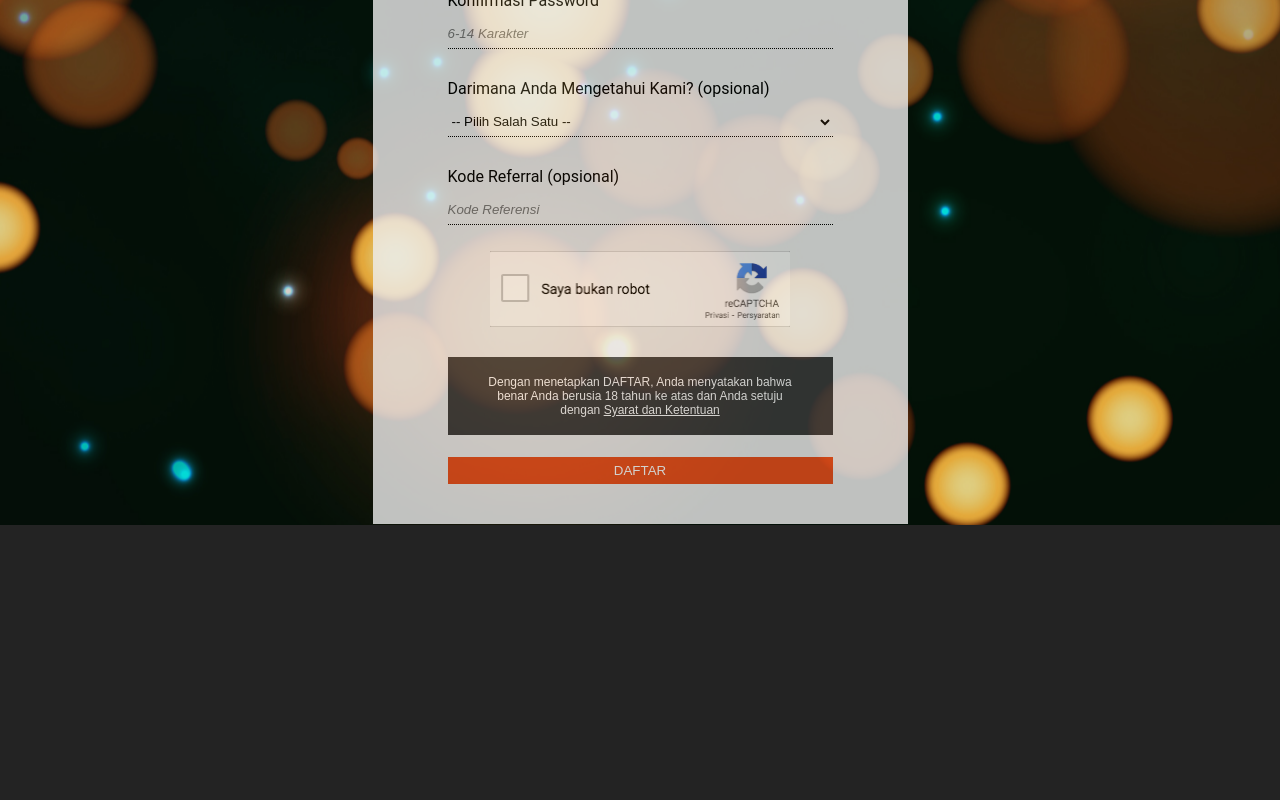
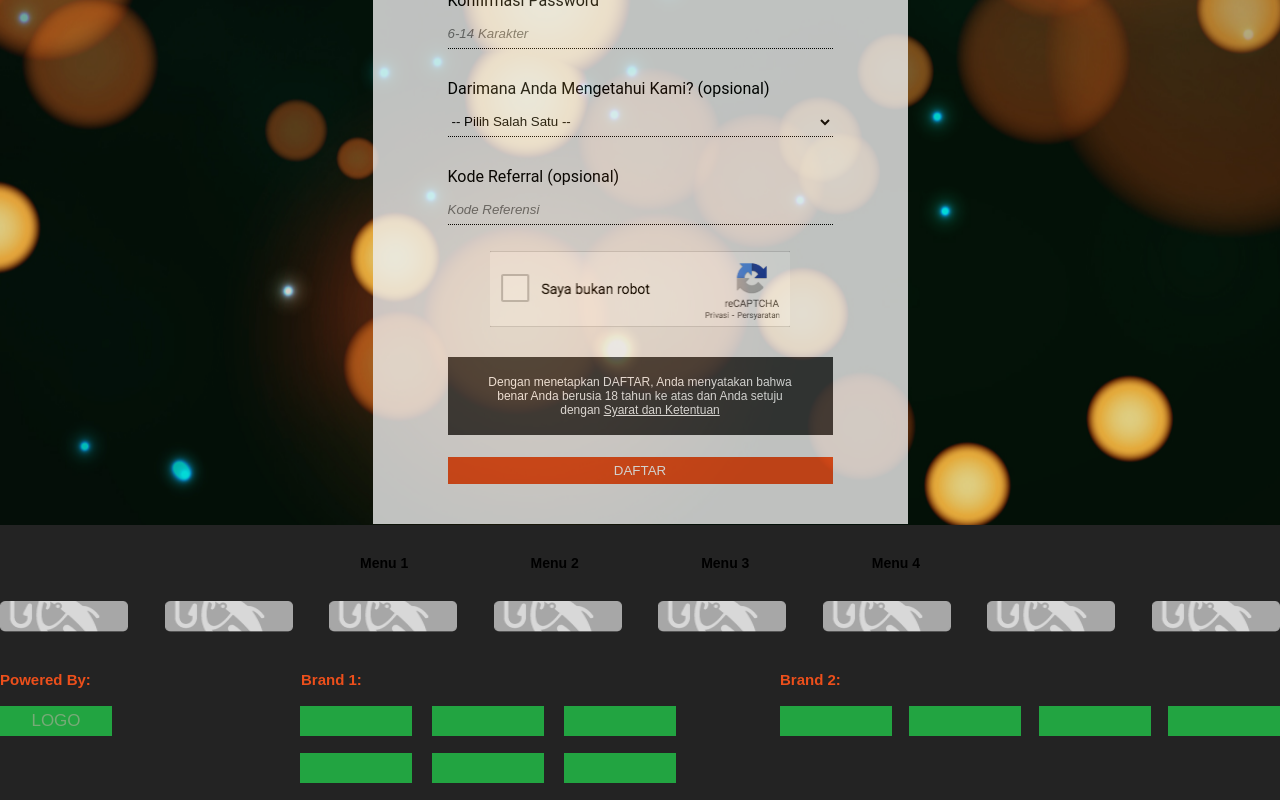
Before and after one commit to Muqorrobin22/Freelance-Project-Fwd-dev, a Next.js app: page / in a window 1280 px wide. Shown: the part 801-1601 px from the top of the page. Before the commit the page ends 1356 px from the top, so only its background shows below. Built offline with nearby package versions, Linux system fonts and the light colour scheme.

Commit message:
Footer done

```diff
--- /dev/null
+++ b/components/footer/Footer.js
@@ -0,0 +1,73 @@
+import Image from "next/image";
+import styles from "../../styles/Footer.module.scss";
+
+export default function Footer() {
+  const menuNumber = [1, 2, 3, 4];
+
+  const imageFooter = {
+    src: "/images/imageFooter.png",
+    alt: "Image Footer Navigation",
+    width: 128,
+    height: 31,
+    key: null,
+  };
+
+  return (
+    <footer className={styles.footer}>
+      <section className={styles.footerTop}>
+        <nav>
+          {menuNumber.map((number) => (
+            <a href="#" key={number}>
+              Menu {number}{" "}
+            </a>
+          ))}
+        </nav>
+      </section>
+
+      <section className={styles.footerMiddle}>
+        <nav>
+          {[1, 2, 3, 4, 5, 6, 7, 8].map((temporary) => (
+            <a href="#" key={temporary}>
+              <Image
+                src={imageFooter.src}
+                alt={imageFooter.alt}
+                width={imageFooter.width}
+                height={imageFooter.height}
+                key={temporary}
+              />
+            </a>
+          ))}
+        </nav>
+      </section>
+
+      <section className={styles.footerBottom}>
+        <div className={styles.first}>
+          <h1>Powered By:</h1>
+          <div className={styles.FooterLogo}>
+            <p>LOGO</p>
+          </div>
+        </div>
+        <div className={styles.second}>
+          <h1>Brand 1:</h1>
+          <div className={styles.wrap}>
+            <div className={styles.greenTemp}></div>
+            <div className={styles.greenTemp}></div>
+            <div className={styles.greenTemp}></div>
+            <div className={styles.greenTemp}></div>
+            <div className={styles.greenTemp}></div>
+            <div className={styles.greenTemp}></div>
+          </div>
+        </div>
+        <div className={styles.third}>
+          <h1>Brand 2:</h1>
+          <div className={styles.wrap}>
+            <div className={styles.greenTemp}></div>
+            <div className={styles.greenTemp}></div>
+            <div className={styles.greenTemp}></div>
+            <div className={styles.greenTemp}></div>
+          </div>
+        </div>
+      </section>
+    </footer>
+  );
+}
--- a/pages/index.js
+++ b/pages/index.js
@@ -3,6 +3,7 @@ import Image from "next/image";
 import { Inter } from "next/font/google";
 import Header from "@/components/header/Header";
 import Main from "@/components/main/Main";
+import Footer from "@/components/footer/Footer";
 
 const inter = Inter({ subsets: ["latin"] });
 
@@ -15,6 +16,7 @@ export default function Home() {
 
       <Header />
       <Main />
+      <Footer />
     </>
   );
 }
--- /dev/null
+++ b/styles/Footer.module.scss
@@ -0,0 +1,106 @@
+.footer {
+  .footerTop {
+    display: flex;
+    justify-content: center;
+    margin: 0 auto;
+    nav {
+      display: flex;
+      justify-content: space-between;
+      width: 560px;
+      a {
+        font-family: "Arial";
+        font-style: normal;
+        font-weight: 700;
+        font-size: 14px;
+        line-height: 16px;
+        text-align: center;
+      }
+    }
+  }
+
+  .footerMiddle {
+    margin: 3rem 0 3.7rem;
+    nav {
+      display: flex;
+      justify-content: space-between;
+    }
+  }
+
+  .footerBottom {
+    display: flex;
+    justify-content: space-between;
+    .first {
+      display: flex;
+      flex-direction: column;
+      h1 {
+        color: var(--bg-header-color);
+      }
+      .FooterLogo {
+        margin-top: 1.75rem;
+        background-color: var(--bg-temporary);
+        width: 112px;
+        height: 30px;
+        display: flex;
+        align-items: center;
+        justify-content: center;
+        p {
+          font-family: "Arial";
+          font-style: normal;
+          font-weight: 400;
+          font-size: 17px;
+          line-height: 20px;
+          color: #7a7;
+        }
+      }
+    }
+
+    .second {
+      width: 500px;
+      display: flex;
+      flex-direction: column;
+      align-items: flex-start;
+      h1 {
+        color: var(--bg-header-color);
+        margin-left: 10.5rem;
+      }
+      .wrap {
+        margin-top: 1.75rem;
+        display: flex;
+        flex-wrap: wrap;
+        justify-content: flex-end;
+        .greenTemp {
+          background-color: var(--bg-temporary);
+          width: 112px;
+          height: 30px;
+          margin-right: 2rem;
+          margin-bottom: 1.7rem;
+        }
+      }
+    }
+
+    .third {
+      padding: 0;
+      width: 500px;
+      h1 {
+        color: var(--bg-header-color);
+      }
+      .wrap {
+        margin-top: 1.75rem;
+        display: flex;
+        flex-wrap: wrap;
+        justify-content: space-between;
+        .greenTemp {
+          background-color: var(--bg-temporary);
+          width: 112px;
+          height: 30px;
+          margin-bottom: 1.7rem;
+        }
+      }
+    }
+  }
+
+  // Responsiveness
+  @media (min-width: 1400px) {
+    padding: 12px 187px;
+  }
+}
```
Also changed, not shown: public/images/imageFooter.png (added), styles/HeaderUitls.module.scss (deleted).
